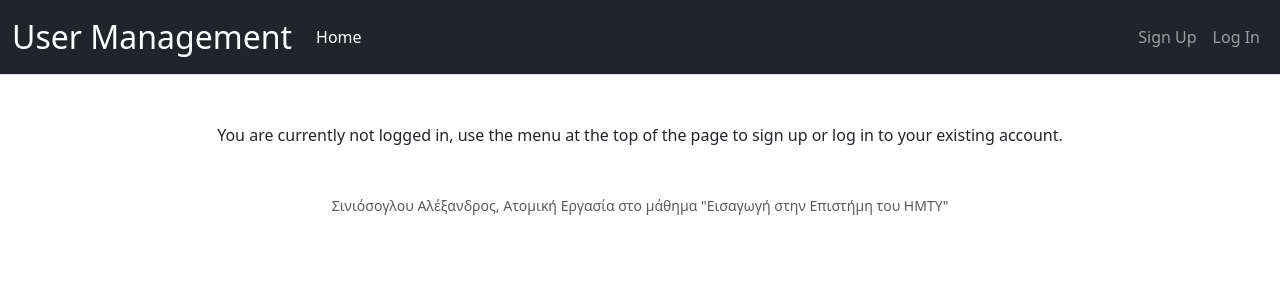
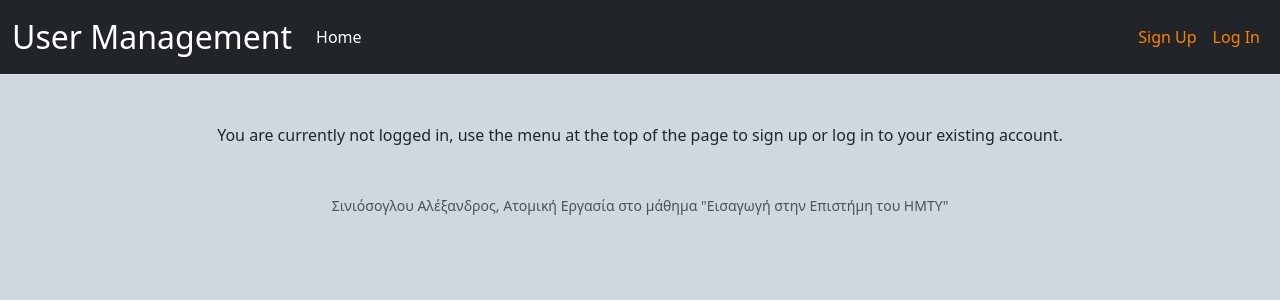
Before and after one commit to AlexSinios/BasicRegister-Webapp, a Flask app: page / in a window 1280 px wide. Shown: the top 300 px of the page. Run offline with Flask 3, Linux system fonts and the light colour scheme.

Commit message:
Update styles.css

```diff
--- a/static/styles.css
+++ b/static/styles.css
@@ -4,22 +4,9 @@ nav .navbar-brand
     font-size: xx-large;
 }
 
-/* colors for brand */
-nav .navbar-brand .blue
+nav .navbar-nav li a
 {
-    color: #537fbe;
-}
-nav .navbar-brand .red
-{
-    color: #ea433b;
-}
-nav .navbar-brand .yellow
-{
-    color: #f5b82e;
-}
-nav .navbar-brand .green
-{
-    color: #2e944b;
+    color: #ff8000;
 }
 
 main .form-control
@@ -39,3 +26,8 @@ main
     /* center contents */
     text-align: center;
 }
+
+body
+{
+    background-color: #d0d7de;
+}
```
